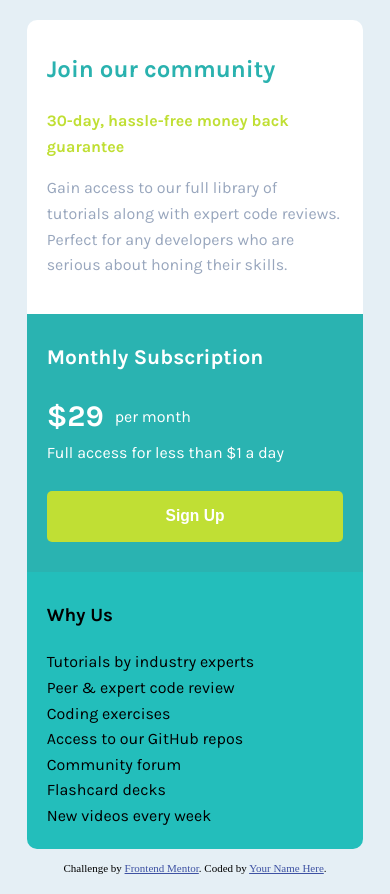
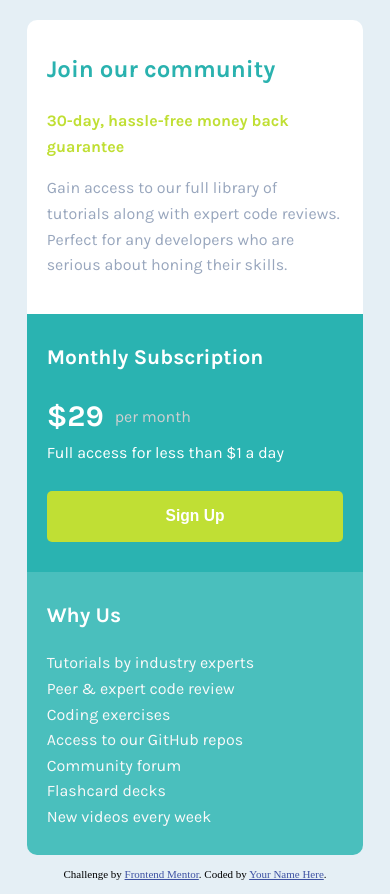
Before and after one commit to JesusKreist/frontendmentor-single-price-grid, a plain HTML site: page index.html in a window 390 px wide. Drawn offline with Linux system fonts and the light colour scheme.

Commit message:
Finished mobile version

```diff
--- a/dist/style.e308ff8e.css
+++ b/dist/style.e308ff8e.css
@@ -27,6 +27,8 @@ html {
     margin: auto;
     margin-top: 2rem;
     font-size: 1.6rem;
+    border-radius: 10px;
+
 
 }
 
@@ -36,6 +38,7 @@ html {
   padding-right: 2rem;
   padding-bottom: 2rem;
   padding-top: 1rem;
+
 }
 
 .subscription {
@@ -44,14 +47,16 @@ html {
   padding-right: 2rem;
   padding-bottom: 2rem;
   padding-top: 1rem;
+
 }
 
 .reasons {
-  background-color: hsl(179, 69%, 44%);
+  background-color: #4abfbd;
   padding-left: 2rem;
   padding-right: 2rem;
-  padding-bottom: 2rem;
+  padding-bottom: 2.5rem;
   padding-top: 1rem;
+
 }
 
 .signup {
@@ -102,6 +107,7 @@ body {
 .sub-header {
     font-weight: 700;
     font-size: 1.4rem;
+    color: white;
 }
 
 .signup {
@@ -119,6 +125,7 @@ body {
     position: relative;
     bottom: .4rem;
     left: .7rem;
+    color: hsl(210, 2.1%, 81.2%);
 }
 
 .reasons {
@@ -130,6 +137,7 @@ ul {
     list-style-type: none;
     padding: 0;
     margin: 0;
+    color: hsl(0, 0%, 97.6%);
 }
 
 /*# sourceMappingURL=/style.e308ff8e.css.map */
--- a/index.html
+++ b/index.html
@@ -40,7 +40,7 @@
 
 
     <div class="reasons">
-      <h3>Why Us</h3>
+      <span class="sub-header"><h2>Why Us</h2></span>
 
       <ul>
         <li>Tutorials by industry experts</li>
--- a/style.css
+++ b/style.css
@@ -27,6 +27,8 @@ html {
     margin: auto;
     margin-top: 2rem;
     font-size: 1.6rem;
+    border-radius: 10px;
+
 
 }
 
@@ -36,6 +38,7 @@ html {
   padding-right: 2rem;
   padding-bottom: 2rem;
   padding-top: 1rem;
+
 }
 
 .subscription {
@@ -44,14 +47,16 @@ html {
   padding-right: 2rem;
   padding-bottom: 2rem;
   padding-top: 1rem;
+
 }
 
 .reasons {
-  background-color: hsl(179, 69%, 44%);
+  background-color: #4abfbd;
   padding-left: 2rem;
   padding-right: 2rem;
-  padding-bottom: 2rem;
+  padding-bottom: 2.5rem;
   padding-top: 1rem;
+
 }
 
 .signup {
@@ -102,6 +107,7 @@ body {
 .sub-header {
     font-weight: 700;
     font-size: 1.4rem;
+    color: white;
 }
 
 .signup {
@@ -119,6 +125,7 @@ body {
     position: relative;
     bottom: .4rem;
     left: .7rem;
+    color: hsl(210, 2.1%, 81.2%);
 }
 
 .reasons {
@@ -130,4 +137,5 @@ ul {
     list-style-type: none;
     padding: 0;
     margin: 0;
+    color: hsl(0, 0%, 97.6%);
 }
```
Also changed, not shown: dist/index.html (+1 -1 lines), 2 other files.
